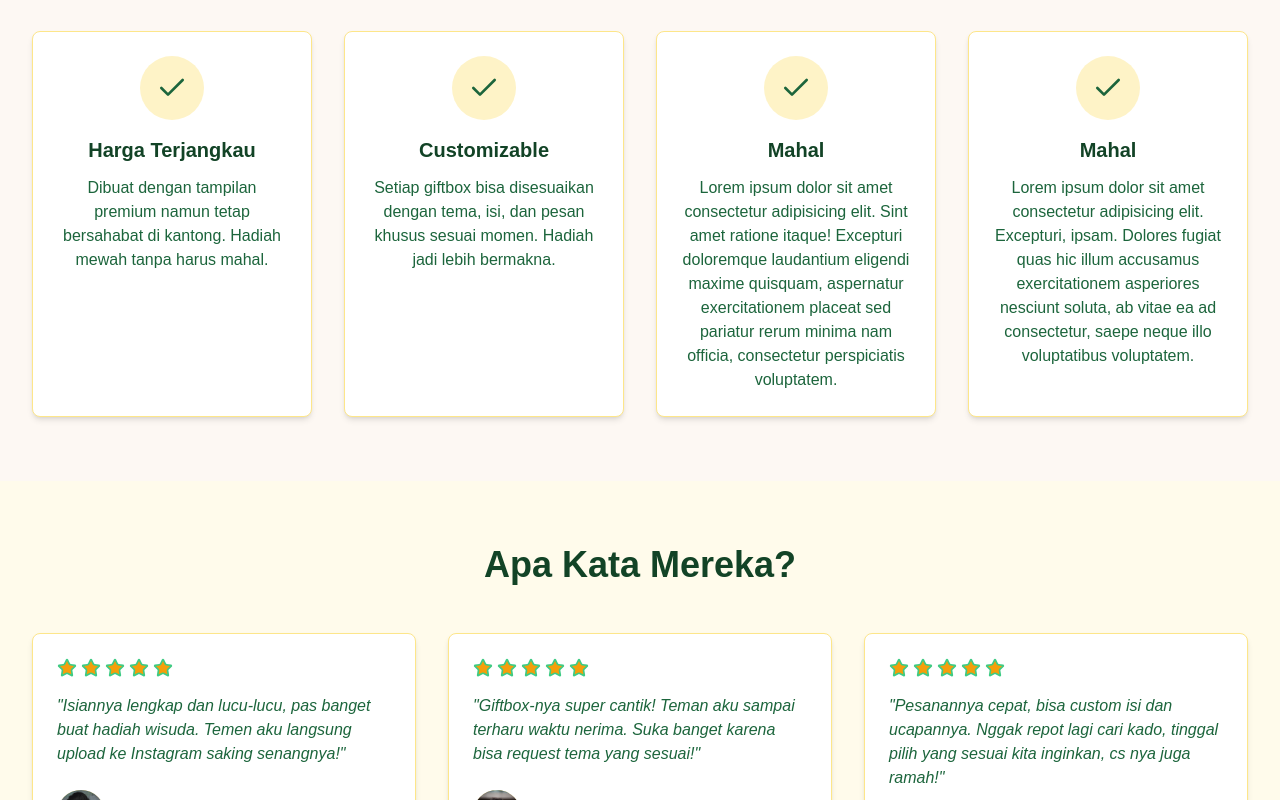
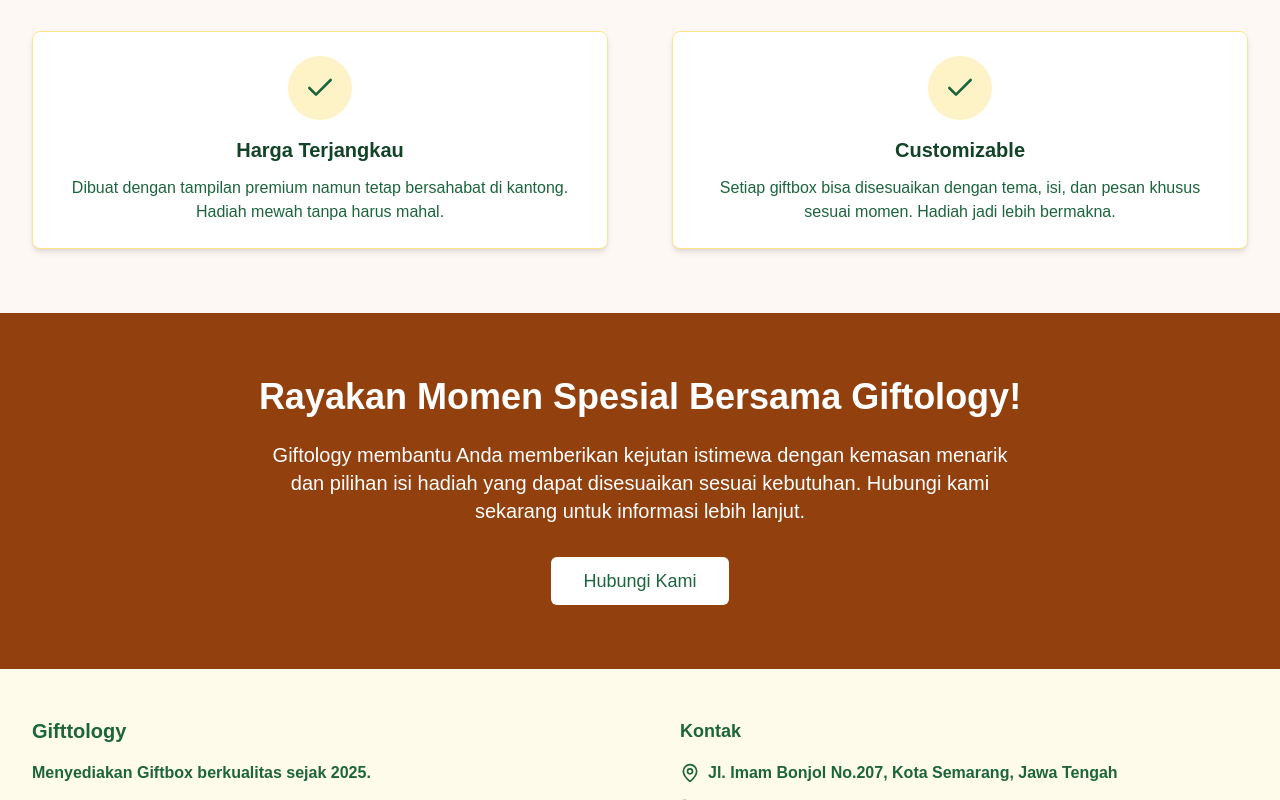
Before and after one commit to penggunainternet/giftology, a Next.js app: page / in a window 1280 px wide. Shown: the part 1320-2120 px from the top of the page. Built offline with nearby package versions, Linux system fonts and the light colour scheme.

Commit message:
edit keunggulan dan menghapus testi

```diff
--- a/hunian-landing-page.tsx
+++ b/hunian-landing-page.tsx
@@ -157,7 +157,7 @@ export default function HunianLandingPage() {
             <h2 className="text-3xl md:text-4xl font-bold text-emerald-900 text-center mb-12">
               Keunggulan Produk Kami
             </h2>
-            <div className="grid grid-cols-1 md:grid-cols-2 lg:grid-cols-4 gap-8">
+            <div className="grid grid-cols-1 md:grid-cols-2 lg:grid-cols-2 gap-16">
               <div className="bg-white p-6 rounded-lg shadow-md border border-amber-200 text-center">
                 <div className="bg-amber-100 w-16 h-16 rounded-full flex items-center justify-center mx-auto mb-4">
                   <Check className="h-8 w-8 text-emerald-800" />
@@ -182,49 +182,20 @@ export default function HunianLandingPage() {
                 </p>
               </div>
 
-              <div className="bg-white p-6 rounded-lg shadow-md border border-amber-200 text-center">
-                <div className="bg-amber-100 w-16 h-16 rounded-full flex items-center justify-center mx-auto mb-4">
-                  <Check className="h-8 w-8 text-emerald-800" />
-                </div>
-                <h3 className="text-xl font-bold text-emerald-900 mb-3">
-                  Mahal
-                </h3>
-                <p className="text-emerald-800">
-                  Lorem ipsum dolor sit amet consectetur adipisicing elit. Sint
-                  amet ratione itaque! Excepturi doloremque laudantium eligendi
-                  maxime quisquam, aspernatur exercitationem placeat sed
-                  pariatur rerum minima nam officia, consectetur perspiciatis
-                  voluptatem.
-                </p>
-              </div>
 
-              <div className="bg-white p-6 rounded-lg shadow-md border border-amber-200 text-center">
-                <div className="bg-amber-100 w-16 h-16 rounded-full flex items-center justify-center mx-auto mb-4">
-                  <Check className="h-8 w-8 text-emerald-800" />
-                </div>
-                <h3 className="text-xl font-bold text-emerald-900 mb-3">
-                  Mahal
-                </h3>
-                <p className="text-emerald-800">
-                  Lorem ipsum dolor sit amet consectetur adipisicing elit.
-                  Excepturi, ipsam. Dolores fugiat quas hic illum accusamus
-                  exercitationem asperiores nesciunt soluta, ab vitae ea ad
-                  consectetur, saepe neque illo voluptatibus voluptatem.
-                </p>
-              </div>
             </div>
           </div>
         </section>
 
         {/* Testimonials */}
-        <section id="testimoni" className="py-16 bg-amber-50">
+        {/* <section id="testimoni" className="py-16 bg-amber-50">
           <div className="container">
             <h2 className="text-3xl md:text-4xl font-bold text-emerald-900 text-center mb-12">
               Apa Kata Mereka?
             </h2>
-            <div className="grid grid-cols-1 md:grid-cols-3 gap-8">
+            <div className="grid grid-cols-1 md:grid-cols-3 gap-8"> */}
               {/* Testimonial 1 */}
-              <Card className="border-amber-200 shadow-md">
+              {/* <Card className="border-amber-200 shadow-md">
                 <CardContent className="p-6">
                   <div className="flex items-center gap-1 mb-4">
                     <Star className="h-5 w-5 fill-amber-500 text-emerald-500" />
@@ -249,17 +220,17 @@ export default function HunianLandingPage() {
                     <div>
                       <h4 className="font-semibold text-emerald-900">
                         Budi Santoso
-                      </h4>
+                      </h4> */}
                       {/* <p className="text-sm text-emerald-700">
                         Pemilik Tipe Melati
                       </p> */}
-                    </div>
+                    {/* </div>
                   </div>
                 </CardContent>
-              </Card>
+              </Card> */}
 
               {/* Testimonial 2 */}
-              <Card className="border-amber-200 shadow-md">
+              {/* <Card className="border-amber-200 shadow-md">
                 <CardContent className="p-6">
                   <div className="flex items-center gap-1 mb-4">
                     <Star className="h-5 w-5 fill-amber-500 text-emerald-500" />
@@ -284,17 +255,17 @@ export default function HunianLandingPage() {
                     <div>
                       <h4 className="font-semibold text-emerald-900">
                         Dewi Lestari
-                      </h4>
+                      </h4> */}
                       {/* <p className="text-sm text-emerald-700">
                         Pemilik Tipe Dahlia
                       </p> */}
-                    </div>
+                    {/* </div>
                   </div>
                 </CardContent>
-              </Card>
+              </Card> */}
 
               {/* Testimonial 3 */}
-              <Card className="border-amber-200 shadow-md">
+              {/* <Card className="border-amber-200 shadow-md">
                 <CardContent className="p-6">
                   <div className="flex items-center gap-1 mb-4">
                     <Star className="h-5 w-5 fill-amber-500 text-emerald-500" />
@@ -319,17 +290,17 @@ export default function HunianLandingPage() {
                     <div>
                       <h4 className="font-semibold text-emerald-900">
                         Ahmad Hidayat
-                      </h4>
+                      </h4> */}
                       {/* <p className="text-sm text-emerald-700">
                         Pemilik Tipe Anggrek
                       </p> */}
-                    </div>
+                    {/* </div>
                   </div>
                 </CardContent>
               </Card>
             </div>
           </div>
-        </section>
+        </section> */}
 
         {/* CTA Section */}
         <section className="py-16 bg-amber-800 text-white">
```
